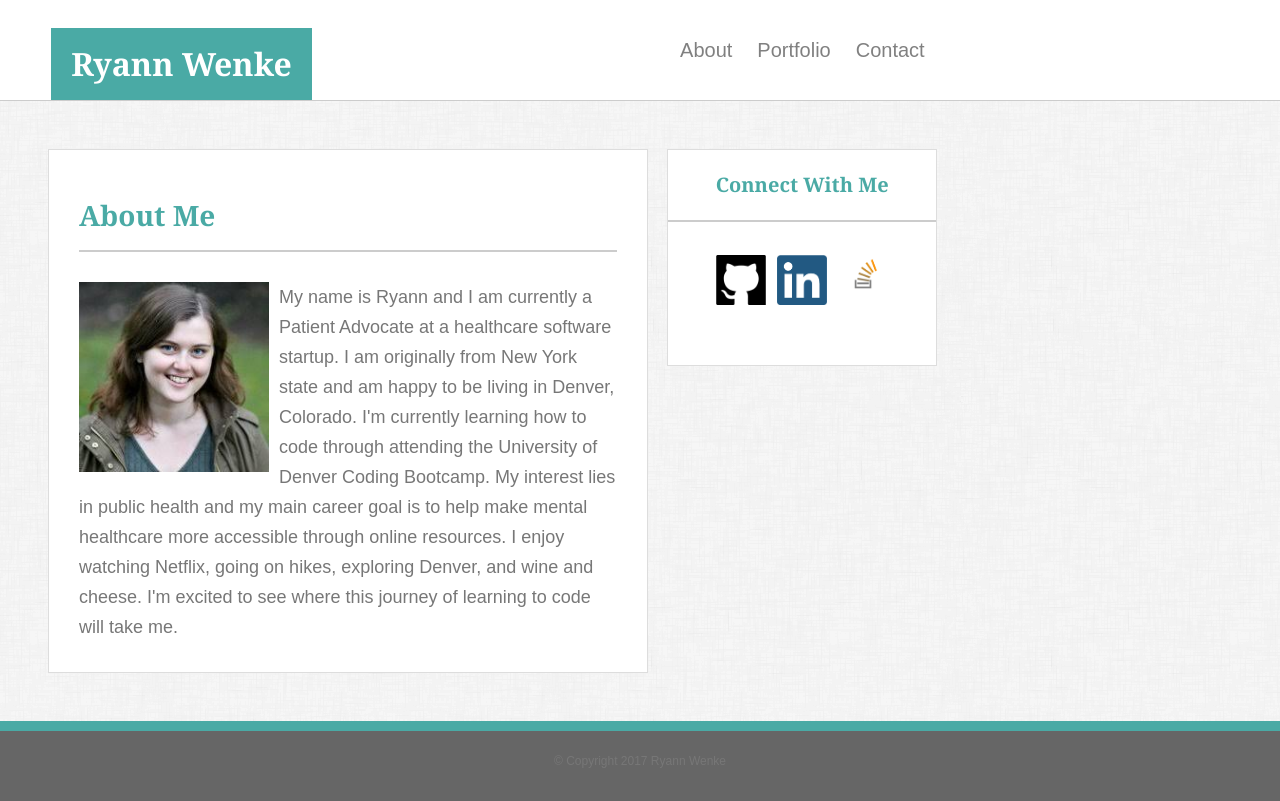
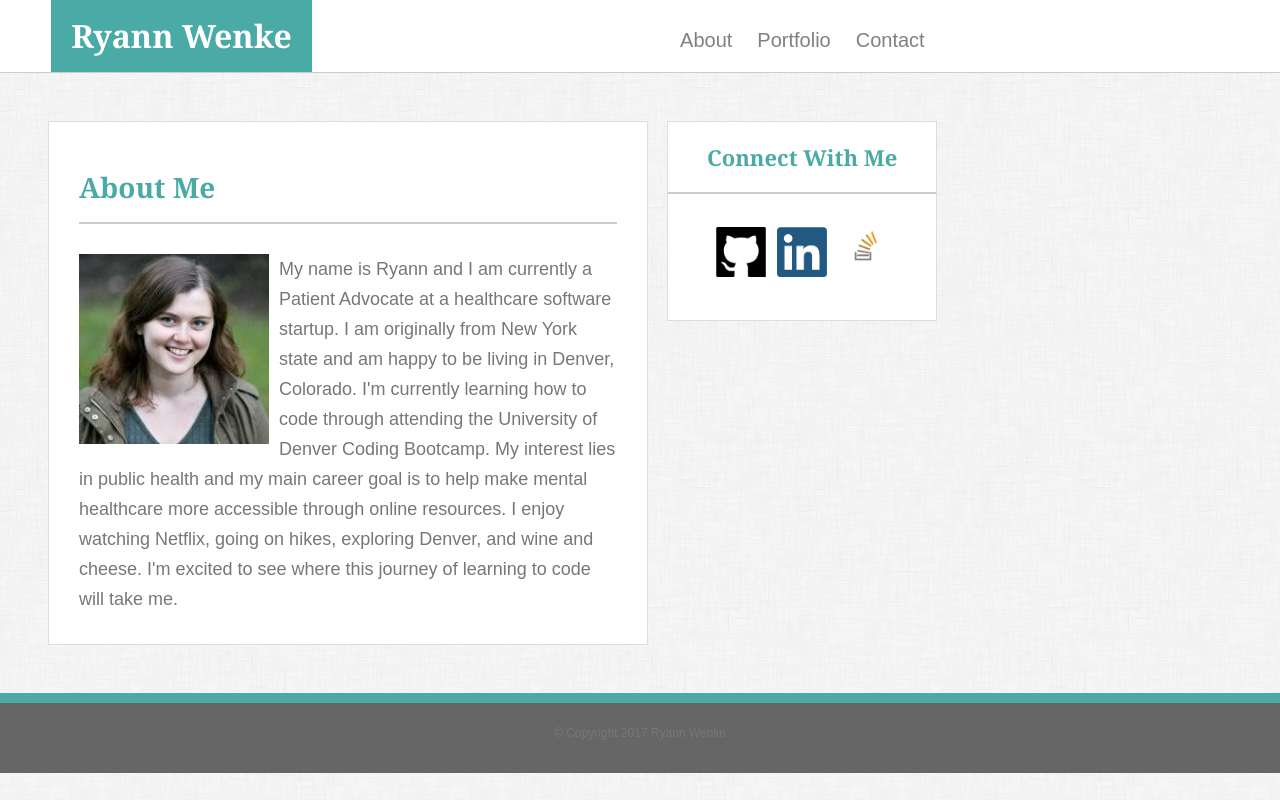
Before and after one commit to ryannwenke/Basic-Portfolio, a plain HTML site: page index.html in a window 1280 px wide. Drawn offline with Linux system fonts and the light colour scheme.

Commit message:
sixth commit

```diff
--- a/assets/css/style.css
+++ b/assets/css/style.css
@@ -22,20 +22,20 @@ header {
 	float:left;
 	padding:20px;
 	margin-left:4%;
-	margin-top:2.2%;
 }
 .header-links {
 	font-size:20px;
 	display:inline-block;
 	position:relative;
-	height: 100px;
-	top:40px;
+	height: 72px;
+	top:30px;
 	width: 25%;
 	margin-left: 28%;
 }
 
 .header-links a {
 	text-decoration: none !important;
+	color:gray;
 	padding:10px;
 }
 
@@ -53,7 +53,7 @@ header {
 	border-bottom:2px solid #cccccc;
 }
 .connect-with-me {
-	font-size:20px;
+	font-size:22px;
 	font-weight:bold;
 	font-family:'Georgia', Times, Times New Roman, serif;
 	color:#4aaaa5;
@@ -96,9 +96,9 @@ a {
 .contact-info {
 	float:left;
 	width:270px;
+	height:200px;
 	margin-top:5%;
 	margin-left:2%;
-	margin-bottom:5%;
 	padding-bottom:5%;
 	background:#ffffff;
 	border:1px solid #dddddd;
```
